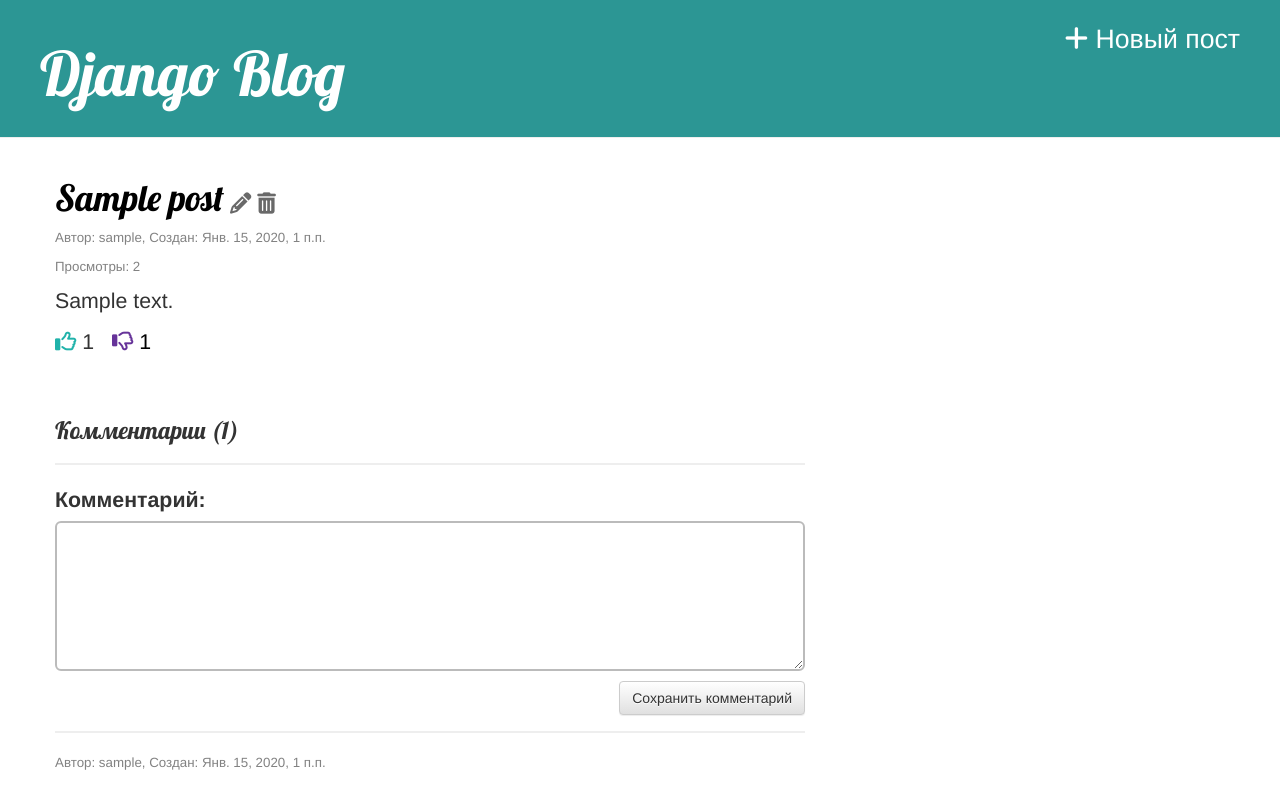
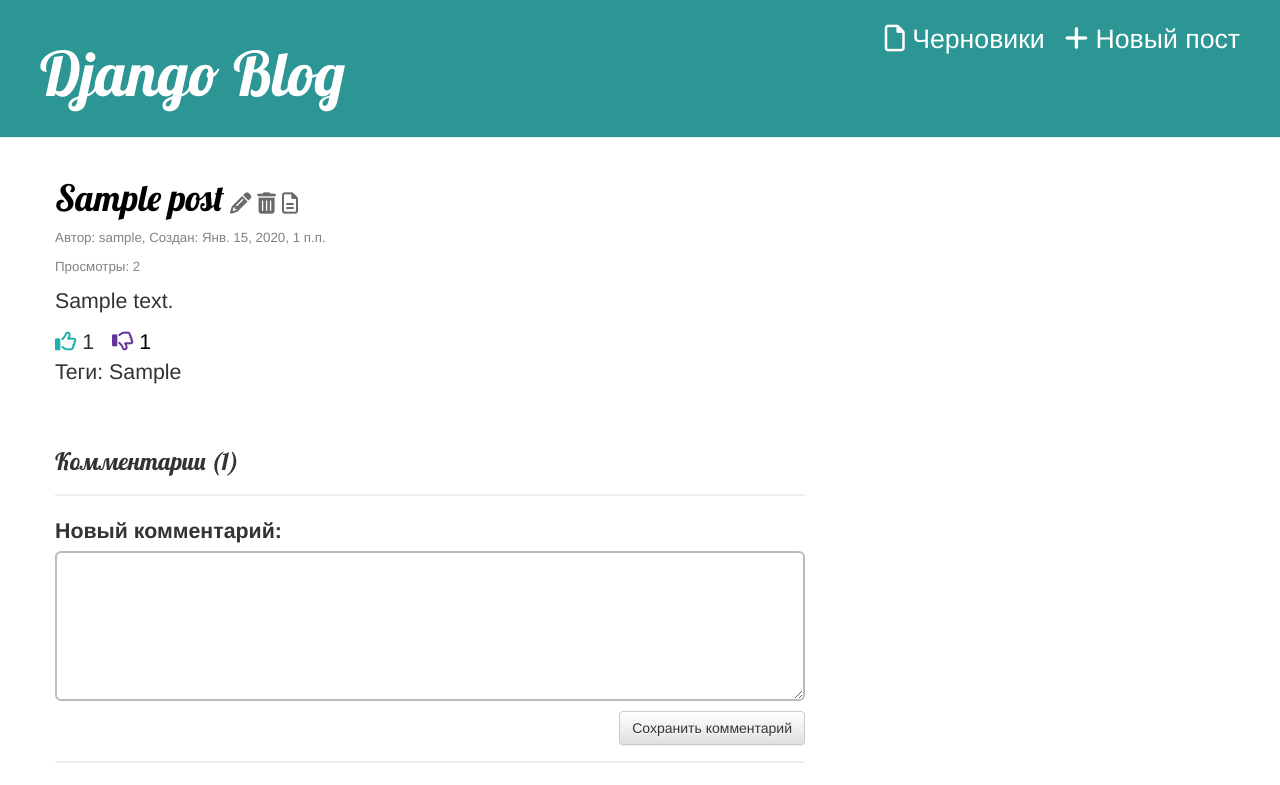
Before and after one commit to anvandev/TMS_Django, a Django app: page /post/detail/1/ in a window 1280 px wide. Shown: the top 785 px of the page. Run offline with Django 3.2, Linux system fonts and the light colour scheme; a user stored in the database is signed in; tables that the repository leaves empty hold one stand-in row (values such as "Sample post"); some libraries are stand-ins or nearby versions.

Commit message:
add draft option

```diff
--- a/post/models.py
+++ b/post/models.py
@@ -10,6 +10,8 @@ class Post(models.Model):
     view = models.IntegerField(default=0, verbose_name='Просмотры')
     like = models.IntegerField(default=0, verbose_name='Лайк')
     dislike = models.IntegerField(default=0, verbose_name='Дислайк')
+    draft = models.BooleanField(default=True, verbose_name='Черновик')
+    tag = models.TextField(verbose_name='Тег')
 
     class Meta:
         verbose_name = ' Пост '
@@ -22,7 +24,7 @@ class Post(models.Model):
 class Comment(models.Model):
     post = models.ForeignKey(Post, on_delete=models.CASCADE, verbose_name='Пост', related_name='comments')
     author = models.ForeignKey('auth.User', on_delete=models.CASCADE, verbose_name='Автор')
-    text = models.TextField(verbose_name='Комментарий')
+    text = models.TextField(verbose_name='Новый комментарий')
     created_date = models.DateTimeField(default=timezone.now, verbose_name='Дата создания')
 
     class Meta:
--- a/post/templates/post/base.html
+++ b/post/templates/post/base.html
@@ -15,6 +15,7 @@
         <div class="page-header">
             {% if user.is_authenticated %}
                 <a href="{% url 'post_new' %}" class="top-menu"> <span><i class="fas fa-plus"></i></span> Новый пост </a>
+                <a href="{% url 'draft_list' %}" class="top-menu"> <span><i class="far fa-file"></i></span> Черновики </a>
             {% endif %}
             <h1><a href="/post/list/">Django Blog</a></h1>
         </div>
--- a/post/templates/post/post_detail.html
+++ b/post/templates/post/post_detail.html
@@ -9,6 +9,8 @@
                 {% if user.is_authenticated and user == post.author %}
                     <a href="{% url 'post_edit' post_pk=post.pk %}"><span style="color: dimgrey"><i class="fas fa-pencil-alt"></i></span></a>
                     <a href="{% url 'post_remove' post_pk=post.pk %}"><span style="color: dimgrey"><i class="fas fa-trash-alt"></i></span></a>
+                    <a href="{% url 'publish' post_pk=post.pk %}"><span style="color: dimgrey"><i class="far fa-file-alt"></i></span></a>
+
                 {% endif %}
             </div>
 
@@ -47,6 +49,10 @@
                 </div>
             </div>
 
+            <div>
+                <p> Teги: {{ post.tag }} </p>
+            </div>
+
             <h3 style="margin-top: 60px;"> Комментарии ({{ post.comments.count }}) </h3>
             <hr>
             <form action="{% url 'comment_new' post_pk=post.pk %}" method="POST" class="comment-form">{% csrf_token %}
--- a/post/urls.py
+++ b/post/urls.py
@@ -12,6 +12,8 @@ urlpatterns = [
     path('post/<int:post_pk>/comment/new/', views.comment_new, name='comment_new'),
     path('post/comment/edit/<int:comment_pk>/', views.comment_edit, name='comment_edit'),
     path('post/detail/like/<int:post_pk>/<int:like>/', views.post_like, name='post_like'),
+    path('post/draft/list/', views.draft_list, name='draft_list'),
+    path('post/publish/<int:post_pk>/', views.publish, name='publish'),
     # path('post/detail/<int:post_pk>/dislike/', views.post_dislike, name='post_dislike'),
 
 
--- a/post/views.py
+++ b/post/views.py
@@ -7,7 +7,7 @@ from django.shortcuts import redirect
 
 
 def post_list(request):
-    posts = Post.objects.all()
+    posts = Post.objects.filter(draft=False)
     return render(request, 'post/post_list.html', {'posts': posts})
 
 
@@ -103,6 +103,19 @@ def post_like(request, post_pk, like):
     return redirect('post_detail', post_pk=post_pk)
 
 
+def draft_list(request):
+    posts = Post.objects.filter(draft=True)
+    return render(request, 'post/post_list.html', {'posts': posts})
+
+
+def publish(request, post_pk):
+    post = get_object_or_404(Post, pk=post_pk)
+    post.draft = False
+    post.save()
+    return redirect('post_detail', post_pk=post_pk)
+
+
+
 # def post_dislike(request, post_pk):
 #     post = get_object_or_404(Post, pk=post_pk)
 #     post.dislike += 1
```
Also changed, not shown: post/migrations/0009_auto_20201123_1934.py (added), post/migrations/0010_post_tag.py (added).
